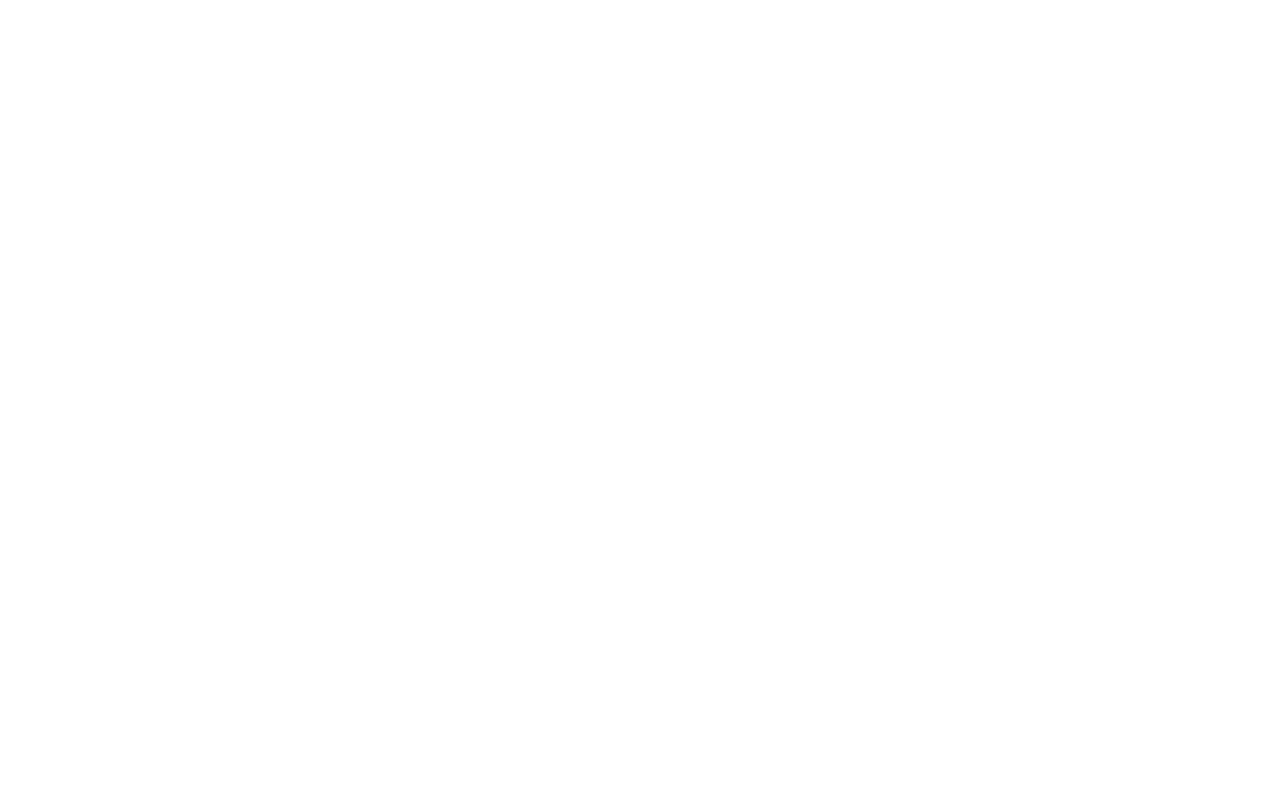
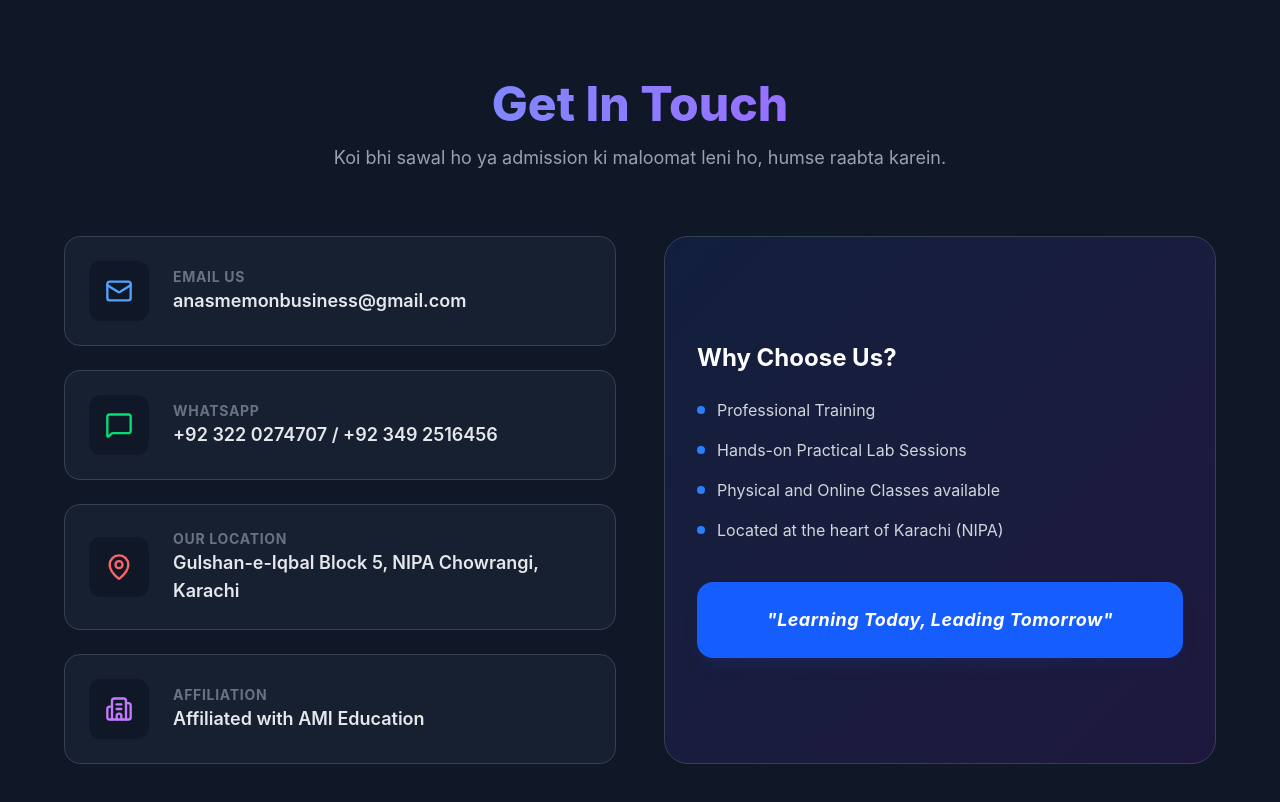
Before and after one commit to AnasAfzal3/courseweb, a React (Create React App) app: page /contact in a window 1280 px wide. Before the commit this address had no page. Shown: the top 802 px of the page. Built offline with nearby package versions, Linux system fonts and the light colour scheme.

Commit message:
contact page has been desig

```diff
--- a/src/App.js
+++ b/src/App.js
@@ -1,6 +1,7 @@
 import './App.css';
 import Home from './components/Home';
 import CourseDetail from './components/CourseDetail';
+import Contact from './components/Contact';
 import React from 'react';
 import { BrowserRouter as Router, Routes, Route } from 'react-router-dom';
 
@@ -11,6 +12,7 @@ function App() {
       <Routes>
         <Route path="/" element={<Home />} />
         <Route path="/course/:id" element={<CourseDetail />} />
+        <Route path="/contact" element={<Contact />} />
       </Routes>
     </Router>
   );
--- /dev/null
+++ b/src/components/Contact.jsx
@@ -0,0 +1,105 @@
+import React from 'react';
+import { Mail, Phone, MapPin, Building2, MessageSquare } from 'lucide-react';
+
+const Contact = () => {
+  const contactDetails = [
+    {
+      icon: <Mail className="text-blue-400" size={28} />,
+      title: "Email Us",
+      value: "anasmemonbusiness@gmail.com",
+      link: "mailto:anasmemonbusiness@gmail.com"
+    },
+    {
+      icon: <MessageSquare className="text-green-400" size={28} />,
+      title: "WhatsApp",
+      value: "+92 322 0274707 / +92 349 2516456",
+      link: "https://wa.me/923220274707"
+    },
+    {
+      icon: <MapPin className="text-red-400" size={28} />,
+      title: "Our Location",
+      value: "Gulshan-e-Iqbal Block 5, NIPA Chowrangi, Karachi",
+      link: "https://www.google.com/maps/search/NIPA+Chowrangi+Gulshan+e+Iqbal+Block+5"
+    },
+    {
+      icon: <Building2 className="text-purple-400" size={28} />,
+      title: "Affiliation",
+      value: "Affiliated with AMI Education",
+      link: "#"
+    }
+  ];
+
+  return (
+    <div className="min-h-screen bg-gray-900 text-white py-20 px-6">
+      <div className="max-w-6xl mx-auto">
+
+        {/* Header Section */}
+        <div className="text-center mb-16">
+          <h1 className="text-4xl md:text-5xl font-extrabold mb-4 bg-clip-text text-transparent bg-gradient-to-r from-blue-400 to-purple-500">
+            Get In Touch
+          </h1>
+          <p className="text-gray-400 text-lg max-w-2xl mx-auto">
+            Koi bhi sawal ho ya admission ki maloomat leni ho, humse raabta karein.
+
+          </p>
+        </div>
+
+        <div className="grid grid-cols-1 md:grid-cols-2 gap-12 items-start">
+
+          {/* Contact Cards */}
+          <div className="grid grid-cols-1 gap-6">
+            {contactDetails.map((item, index) => (
+              <a
+                href={item.link}
+                key={index}
+                target="_blank"
+                rel="noreferrer"
+                className="flex items-center p-6 bg-gray-800/50 border border-gray-700 rounded-2xl hover:border-blue-500/50 hover:bg-gray-800 transition-all duration-300 group"
+              >
+                <div className="p-4 bg-gray-900 rounded-xl group-hover:scale-110 transition-transform">
+                  {item.icon}
+                </div>
+                <div className="ml-6">
+                  <h3 className="text-sm font-bold text-gray-500 uppercase tracking-wider">{item.title}</h3>
+                  <p className="text-lg font-semibold text-gray-200">{item.value}</p>
+                </div>
+              </a>
+            ))}
+          </div>
+
+          {/* Map/Extra Info Section */}
+          <div className="bg-gradient-to-br from-blue-600/10 to-purple-600/10 border border-gray-700 p-8 rounded-3xl h-full flex flex-col justify-center">
+            <h2 className="text-2xl font-bold mb-6">Why Choose Us?</h2>
+            <ul className="space-y-4 text-gray-300">
+              <li className="flex items-center">
+                <div className="h-2 w-2 bg-blue-500 rounded-full mr-3"></div>
+                Professional Training
+              </li>
+              <li className="flex items-center">
+                <div className="h-2 w-2 bg-blue-500 rounded-full mr-3"></div>
+                Hands-on Practical Lab Sessions
+              </li>
+              <li className="flex items-center">
+                <div className="h-2 w-2 bg-blue-500 rounded-full mr-3"></div>
+                Physical and Online Classes available
+              </li>
+              <li className="flex items-center">
+                <div className="h-2 w-2 bg-blue-500 rounded-full mr-3"></div>
+                Located at the heart of Karachi (NIPA)
+              </li>
+            </ul>
+
+            <div className="mt-10 p-6 bg-blue-600 rounded-2xl text-center shadow-lg shadow-blue-900/20">
+              <p className="font-bold text-white text-lg italic tracking-wide">
+                "Learning Today, Leading Tomorrow"
+              </p>
+            </div>
+          </div>
+
+        </div>
+      </div>
+    </div>
+  );
+};
+
+export default Contact;
--- a/src/components/Home.jsx
+++ b/src/components/Home.jsx
@@ -24,7 +24,7 @@ const Home = () => {
           <nav className="flex space-x-6 text-sm font-medium text-gray-400">
             <Link to="/" className="hover:text-white transition">Home</Link>
             <Link to="#courses" className="hover:text-white transition">Courses</Link>
-            <Link to="#" className="hover:text-white transition">Contact</Link>
+            <Link to="/contact" className="hover:text-white transition">Contact</Link>
           </nav>
         </div>
       </header>
```
Also changed, not shown: 1 other file (tests, documents, lock files or other folders).
